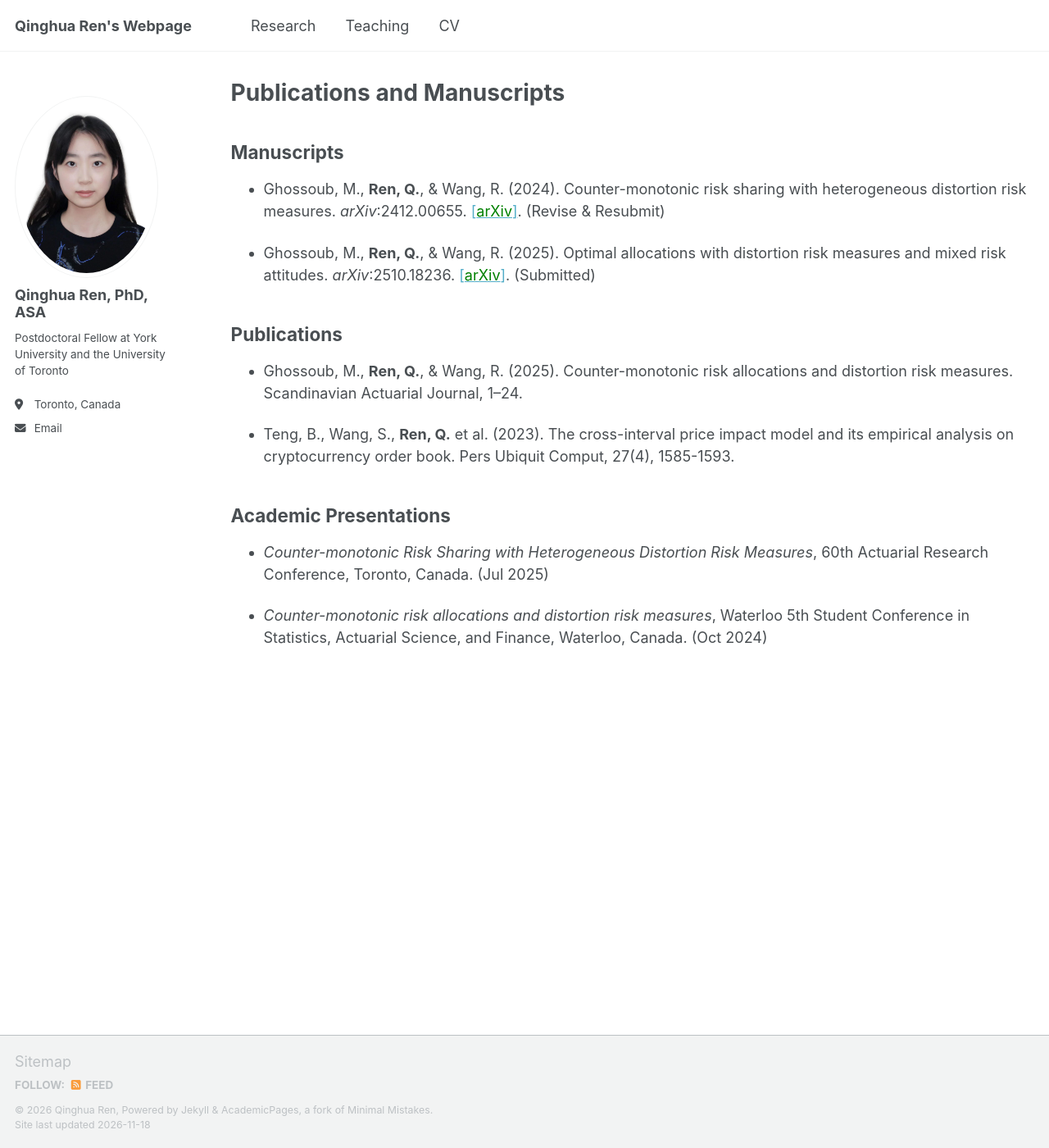
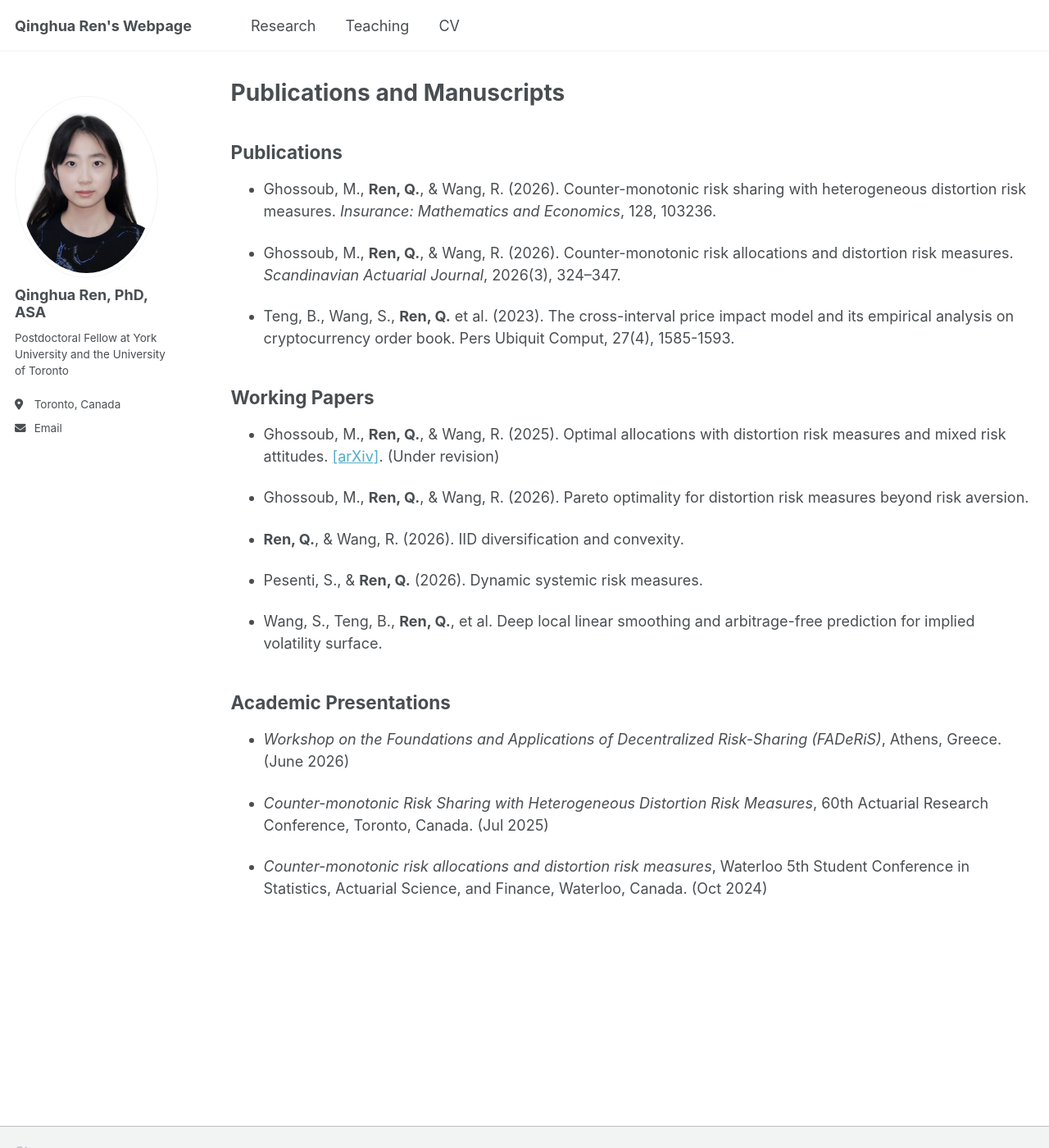
Before and after one commit to qinghua-ren/qinghua-ren.github.io, a Jekyll site: the page built from _pages/publication.md, in a window 1280 px wide and 1400 px high. Shown: the whole window at 82% size. Built offline with Jekyll 4.4.1, drawn with Linux system fonts in a browser that asks for light colours; a script that is not in the unit is left out.

Commit message:
Update publication.md

```diff
--- a/_pages/publication.md
+++ b/_pages/publication.md
@@ -5,20 +5,32 @@ permalink: /publications/
 author_profile: true
 ---
 
-## Manuscripts
-
-- Ghossoub, M., **Ren, Q.**, & Wang, R. (2024). Counter-monotonic risk sharing with heterogeneous distortion risk measures. *arXiv*:2412.00655. [[<span style="color:green">arXiv</span>]](https://arxiv.org/abs/2412.00655). (Revise & Resubmit)
-
-- Ghossoub, M., **Ren, Q.**, & Wang, R. (2025). Optimal allocations with distortion risk measures and mixed risk attitudes. *arXiv*:2510.18236. [[<span style="color:green">arXiv</span>]](https://arxiv.org/abs/2510.18236). (Submitted)
-
-
 ## Publications
 
-- Ghossoub, M., **Ren, Q.**, & Wang, R. (2025). Counter-monotonic risk allocations and distortion risk measures. Scandinavian Actuarial Journal, 1–24.
+- Ghossoub, M., **Ren, Q.**, & Wang, R. (2026). Counter-monotonic risk sharing with heterogeneous distortion risk measures. *Insurance: Mathematics and Economics*, 128, 103236.
+
+- Ghossoub, M., **Ren, Q.**, & Wang, R. (2026). Counter-monotonic risk allocations and distortion risk measures. *Scandinavian Actuarial Journal*, 2026(3), 324–347.
 
 - Teng, B., Wang, S., **Ren, Q.** et al. (2023). The cross-interval price impact model and its empirical analysis on cryptocurrency order book. Pers Ubiquit Comput, 27(4), 1585-1593.
 
+
+## Working Papers
+
+- Ghossoub, M., **Ren, Q.**, & Wang, R. (2025). Optimal allocations with distortion risk measures and mixed risk attitudes. [[arXiv]](https://arxiv.org/abs/2510.18236). (Under revision)
+
+- Ghossoub, M., **Ren, Q.**, & Wang, R. (2026). Pareto optimality for distortion risk measures beyond risk aversion.
+
+- **Ren, Q.**, & Wang, R. (2026). IID diversification and convexity.
+
+- Pesenti, S., & **Ren, Q.** (2026). Dynamic systemic risk measures.
+
+- Wang, S., Teng, B., **Ren, Q.**, et al. Deep local linear smoothing and arbitrage-free prediction for implied volatility surface.
+
+
+
 ## Academic Presentations
+
+- *Workshop on the Foundations and Applications of Decentralized Risk-Sharing (FADeRiS)*, Athens, Greece. (June 2026)
 
 - *Counter-monotonic Risk Sharing with Heterogeneous Distortion Risk Measures*, 60th Actuarial Research Conference, Toronto, Canada. (Jul 2025)
 
```
